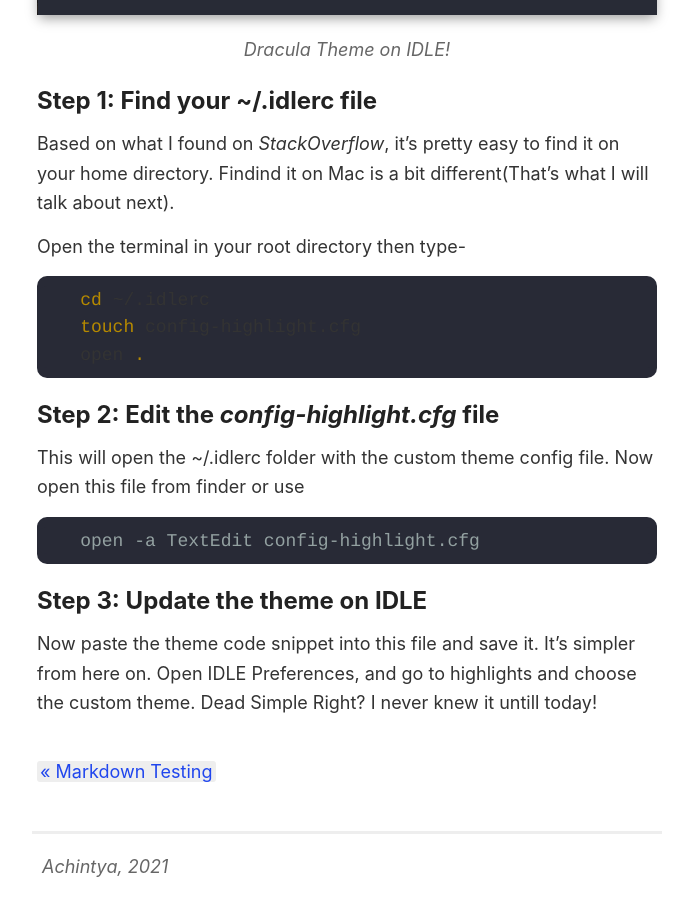
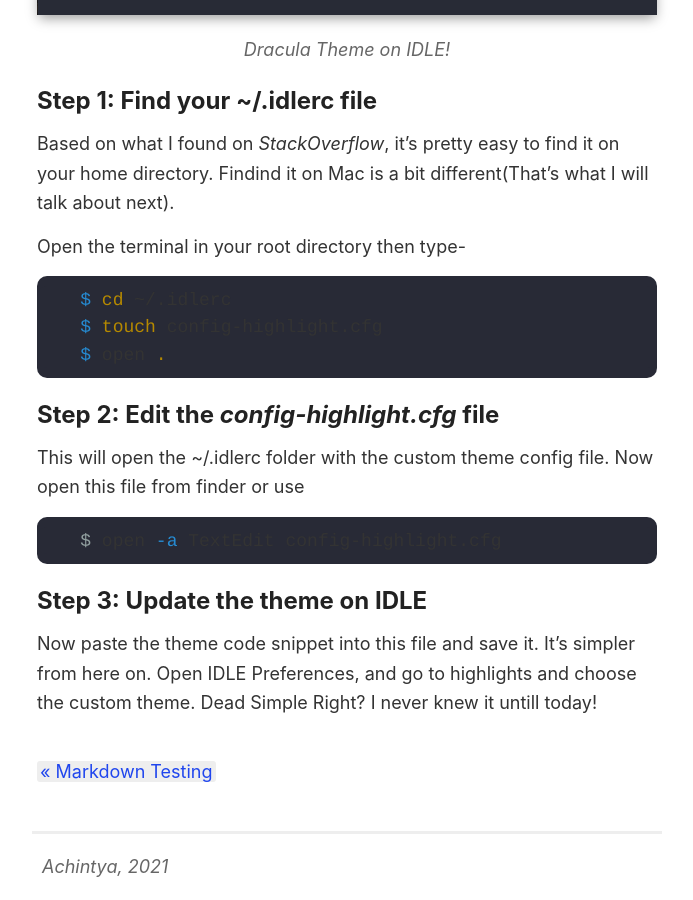
Before and after one commit to achntj/achintyajha.github.io, a Jekyll site: the page built from _posts/2021-9-16-idle-custom-themes.md, in a window 1280 px wide and 900 px high, scrolled down 746 px. Shown: the whole window, without its empty margins (293-986 px from the left). Built offline with Jekyll 4.4.1, drawn with Linux system fonts in a browser that asks for light colours.

Commit message:
idle themes post

````diff
--- a/_posts/2021-9-16-idle-custom-themes.md
+++ b/_posts/2021-9-16-idle-custom-themes.md
@@ -15,10 +15,10 @@
 
 Open the terminal in your root directory then type-
 
-```bash
-    cd ~/.idlerc
-    touch config-highlight.cfg
-    open .
+```shell
+    $ cd ~/.idlerc
+    $ touch config-highlight.cfg
+    $ open .
 ```
 
 ## Step 2: Edit the *config-highlight.cfg* file
@@ -26,7 +26,7 @@
 This will open the ~/.idlerc folder with the custom theme config file. Now open this file from finder or use
 
 ```console
-    open -a TextEdit config-highlight.cfg
+    $ open -a TextEdit config-highlight.cfg
 ```
 
 ## Step 3: Update the theme on IDLE
````
